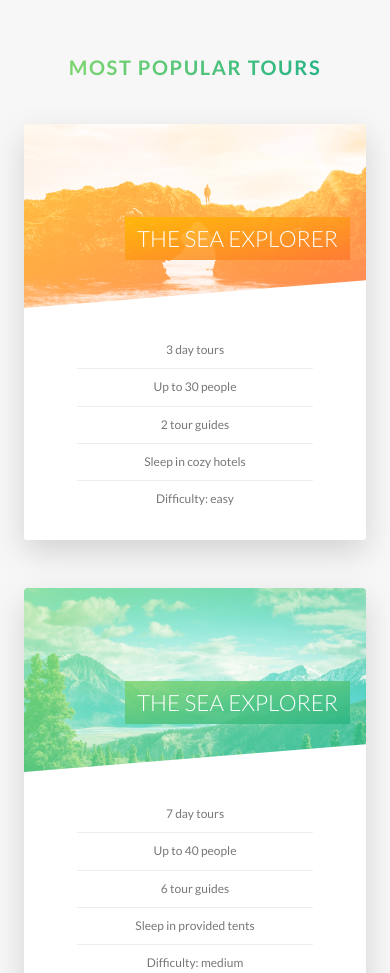
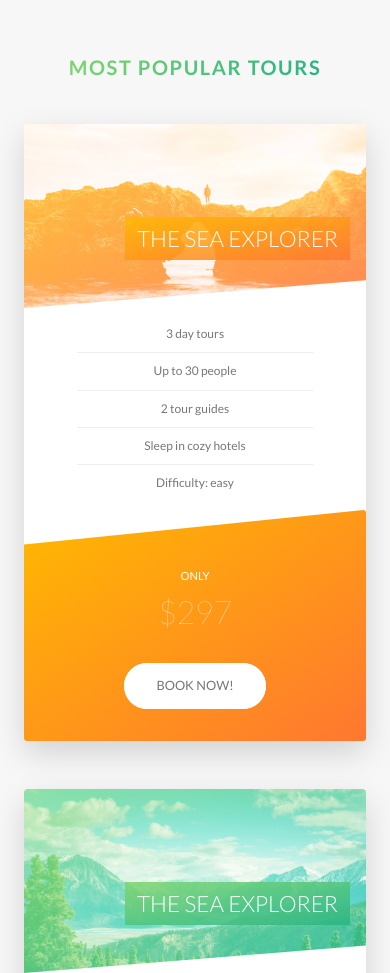
Before and after one commit to AmanGupta1703/Natours, a website: page index.html in a window 390 px wide. Shown: the part 2480-3453 px from the top of the page. Drawn offline with Linux system fonts and the light colour scheme; files whose address does not match are found by name.

Commit message:
Media Queries - Tours, Stories and Booking Sections

```diff
--- a/sass/components/_card.scss
+++ b/sass/components/_card.scss
@@ -179,4 +179,49 @@
 		font-size: 6rem;
 		font-weight: 100;
 	}
+
+	@include respond(tab-port) {
+		height: auto;
+		border-radius: 3px;
+        background: $color-white;
+        box-shadow: 0 1.5rem 4rem rgba($color-black, 0.15);
+
+		&__side {
+			height: auto;
+			transition: all 0.8s ease;
+			position: relative;
+            box-shadow: none;
+
+			&--back {
+				transform: rotateY(0);
+				clip-path: polygon(0 15%, 100% 0, 100% 100%, 0 100%);
+			}
+		}
+
+		&:hover &__side--front {
+			transform: rotateY(0);
+		}
+
+        &__details {
+            padding: 1rem 3rem;
+        }
+
+		// BACK SIDE STYLING
+		&__cta {
+			position: relative;
+			top: 0;
+			left: 0;
+			transform: translate(0);
+			width: 100%;
+			padding: 7rem 4rem 4rem 4rem;
+		}
+
+		&__price-box {
+			margin-bottom: 3rem;
+		}
+
+		&__price-value {
+			font-size: 4rem;
+		}
+	}
 }
--- a/sass/components/_form.scss
+++ b/sass/components/_form.scss
@@ -14,6 +14,10 @@
 		border-bottom: 3px solid transparent;
 		width: 90%;
 		display: block;
+
+        @include respond(tab-port) {
+            width: 100%;
+        }
 
 		&:focus {
 			outline: none;
@@ -51,6 +55,11 @@
 	&__radio-group {
 		width: 49%;
 		display: inline-block;
+
+        @include respond(tab-port) {
+            width: 100%;
+            margin-bottom: 2rem;
+        }
 	}
 
     &__radio-input {
--- a/sass/components/_story.scss
+++ b/sass/components/_story.scss
@@ -9,6 +9,16 @@
 	font-size: $default-font-size;
 	transform: skewX(-12deg);
 
+	@include respond(tab-port) {
+		width: 100%;
+		padding: 4rem;
+		padding-left: 7rem;
+	}
+
+	@include respond(phone) {
+		transform: skewX(0);
+	}
+
 	&__shape {
 		width: 15rem;
 		height: 15rem;
@@ -17,6 +27,10 @@
 		clip-path: circle(50% at 50% 50%);
 		transform: translateX(-3rem) skewX(12deg);
 		position: relative;
+
+		@include respond(phone) {
+			transform: translateX(-3rem) skewX(0);
+		}
 	}
 
 	&__img {
@@ -51,5 +65,9 @@
 
 	&__text {
 		transform: skewX(12deg);
+
+		@include respond(phone) {
+			transform: skewX(0);
 		}
 	}
+}
--- a/sass/pages/_home.scss
+++ b/sass/pages/_home.scss
@@ -73,8 +73,36 @@
 	border-radius: 3px;
 	box-shadow: 0 1.5rem 4rem rgba($color-black, 0.2);
 
+	@include respond(tab-land) {
+		background-image: linear-gradient(
+				105deg,
+				rgba($color-white, 0.9) 0%,
+				rgba($color-white, 0.9) 65%,
+				transparent 65%
+			),
+			url(../img/nat-10.jpg);
+		background-size: cover;
+	}
+
+	@include respond(tab-port) {
+		background-image: linear-gradient(
+				to right,
+				rgba($color-white, 0.9) 0%,
+				rgba($color-white, 0.9) 100%
+			),
+			url(../img/nat-10.jpg);
+	}
+
 	&__form {
 		width: 50%;
 		padding: 6rem;
+
+		@include respond(tab-land) {
+			width: 65%;
+		}
+
+		@include respond(tab-port) {
+			width: 100%;
 		}
 	}
+}
```
Also changed, not shown: css/main.css. Lines whose indentation alone changed are shown as unchanged.
